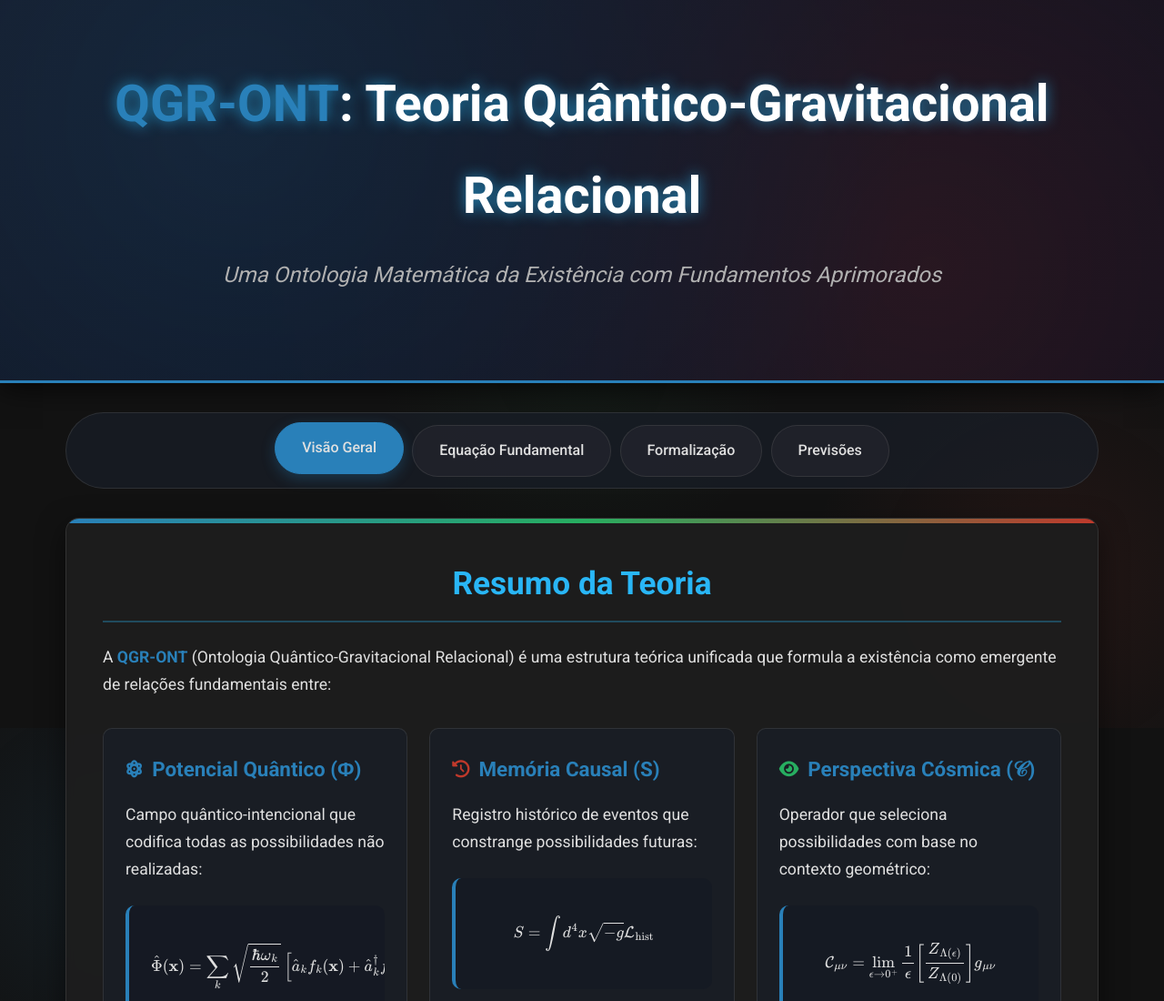
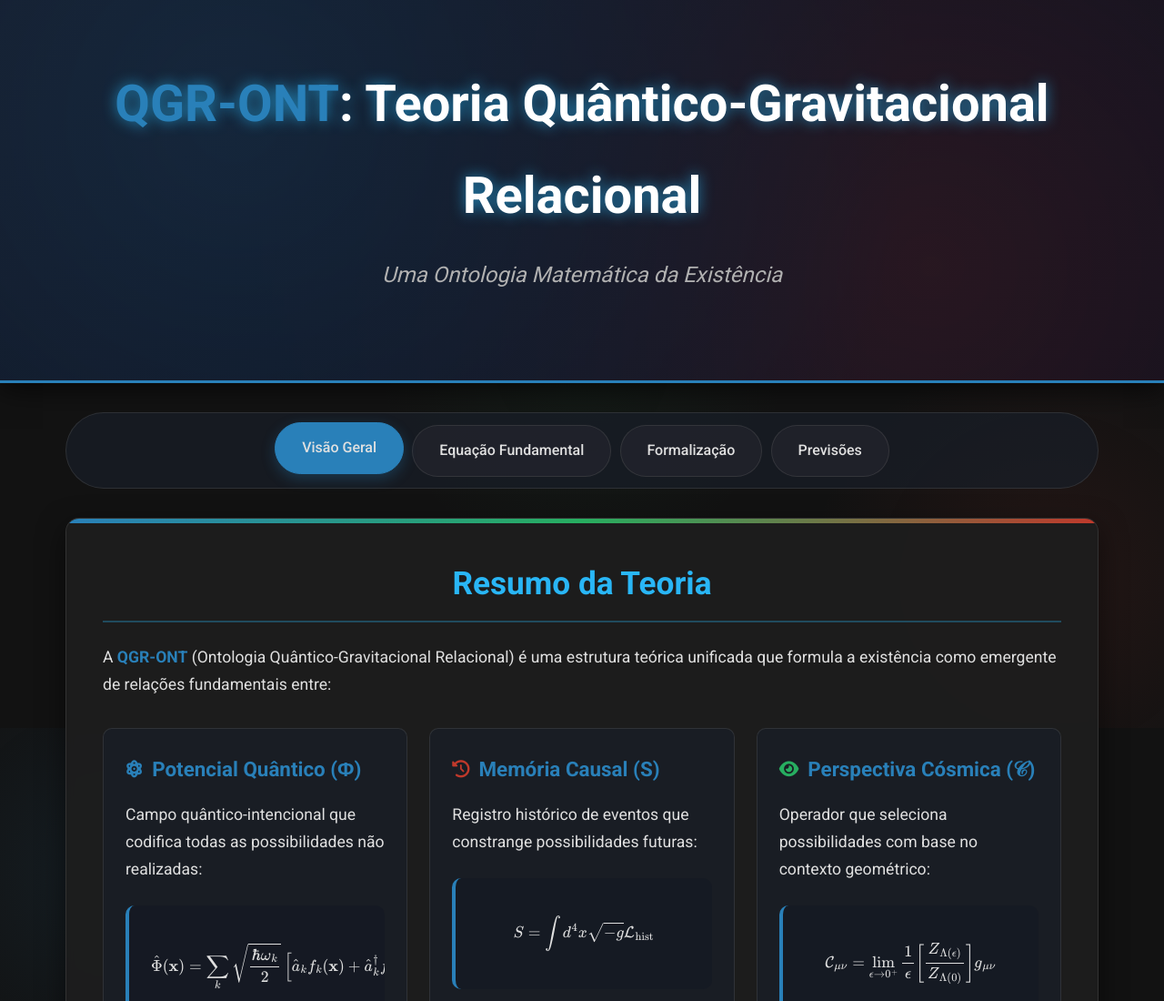
Before and after one commit to antoniocherubim/QGR-ONT, a plain HTML site: page index.html in a window 1280 px wide. Shown: the top 1100 px of the page at 91% size. Drawn offline with nearby package versions, Linux system fonts and the light colour scheme.

Commit message:
Update index.html

```diff
--- a/index.html
+++ b/index.html
@@ -377,7 +377,7 @@
 <body>
   <div class="header">
     <h1><span class="quantum">QGR-ONT</span>: Teoria Quântico-Gravitacional Relacional</h1>
-    <p class="subtitle">Uma Ontologia Matemática da Existência com Fundamentos Aprimorados</p>
+    <p class="subtitle">Uma Ontologia Matemática da Existência</p>
   </div>
 
   <div class="container">
```
